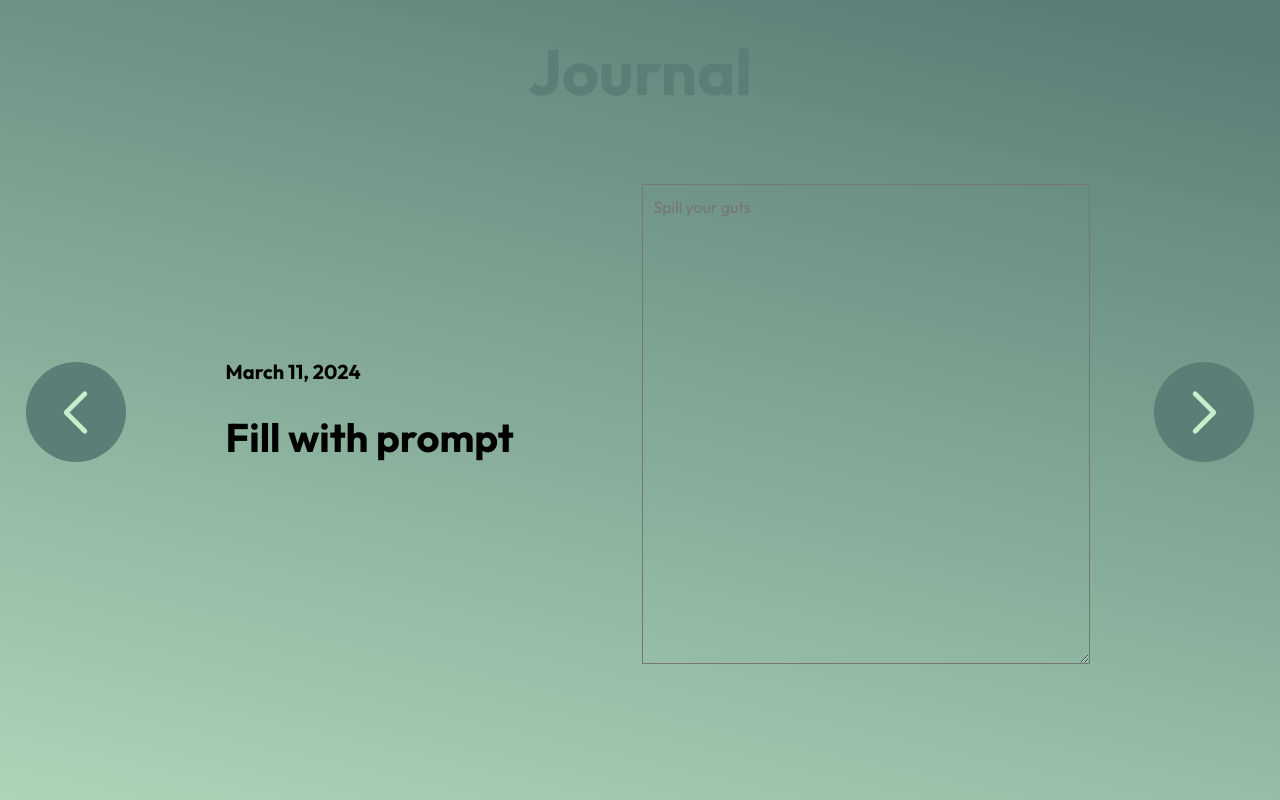
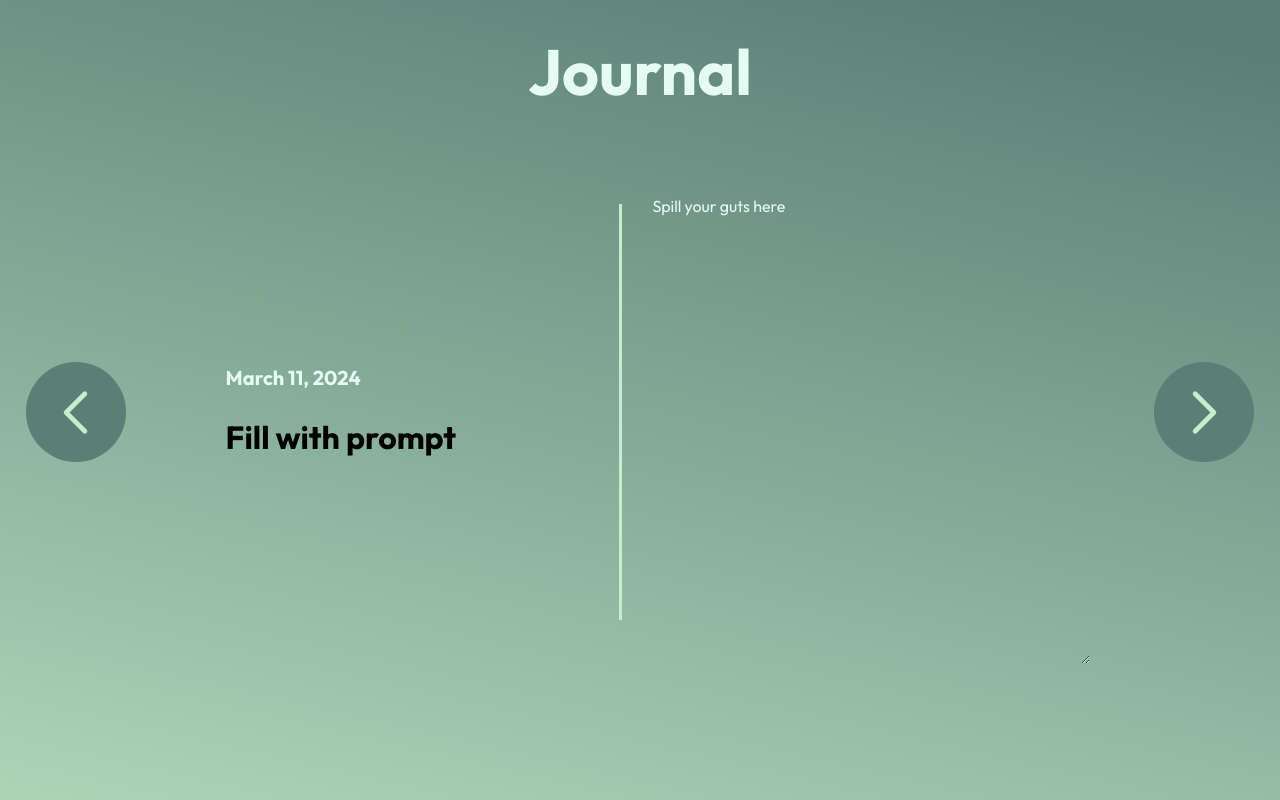
Before and after one commit to srikar-eranky/project-cognitio, a Next.js app in the folder client/: page /journal in a window 1280 px wide. Built offline with nearby package versions, Linux system fonts and the light colour scheme.

Commit message:
autofocus cursor on response page, changed font colors, added divider in middle

```diff
--- a/client/src/app/journal/page.js
+++ b/client/src/app/journal/page.js
@@ -73,13 +73,26 @@ function JournalGreeting() {
             </h1>
             <h3 className={styles.prompt}>Fill with prompt</h3>
           </div>
+          <div className={styles.divider}>
+          </div>
           <div className={styles.right_container}>
             <textarea
               className={styles.textbox}
-              placeholder="Spill your guts"
+              placeholder="Spill your guts here"
+              autofocus="autofocus"
               rows="100"
               cols="500"
             ></textarea>
+            <style>
+              {
+                `::placeholder{
+                    color: var(--mainText);
+                }
+                :focus{
+                  outline: none;
+                }`
+              }
+              </style>
           </div>
           <div className={styles.arrows_right}>
             {/* <span class="material-symbols-outlined">
--- a/client/src/app/journal/page.module.css
+++ b/client/src/app/journal/page.module.css
@@ -1,6 +1,5 @@
 .title{
-    color: var(--accentGreen2);
-    color: var(--darkGreen);
+    color: var(--mainText);
     padding: 3vh;
     height:200px;
     font-size:8vh;
@@ -38,12 +37,18 @@
 
 .date{
     font-size: 20px;
-    color: var(--accentGreen);
     padding-bottom: 20px;
+    color: var(--mainText);
 }
 
 .prompt{
-    font-size: 5vh;
+    font-size: 4vh;
+}
+
+.divider{
+    background-color: var(--accentGreen1);
+    width: 5px;
+    margin: 20px;
 }
 
 .textbox{
@@ -54,6 +59,8 @@
     background-color: transparent;
     font-size: 16px;
     padding: 10px;
+    color: var(--mainText);
+    border: none;
 }
 
 .arrows_left{
```
